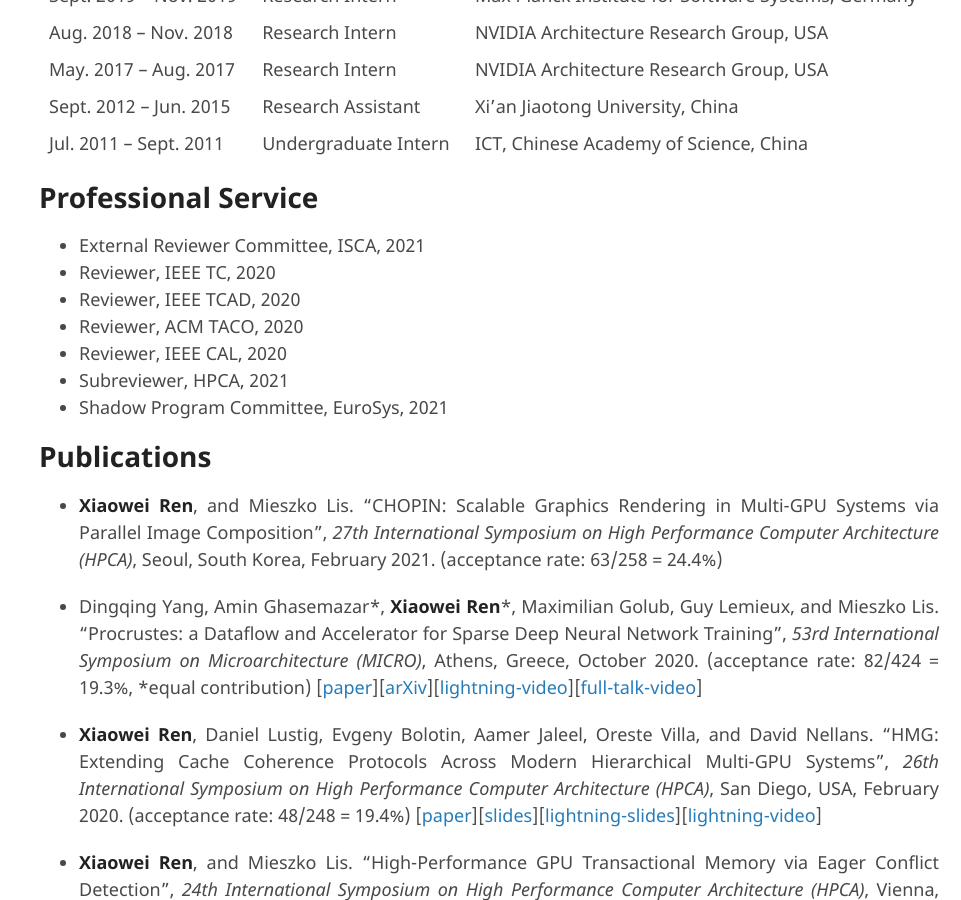
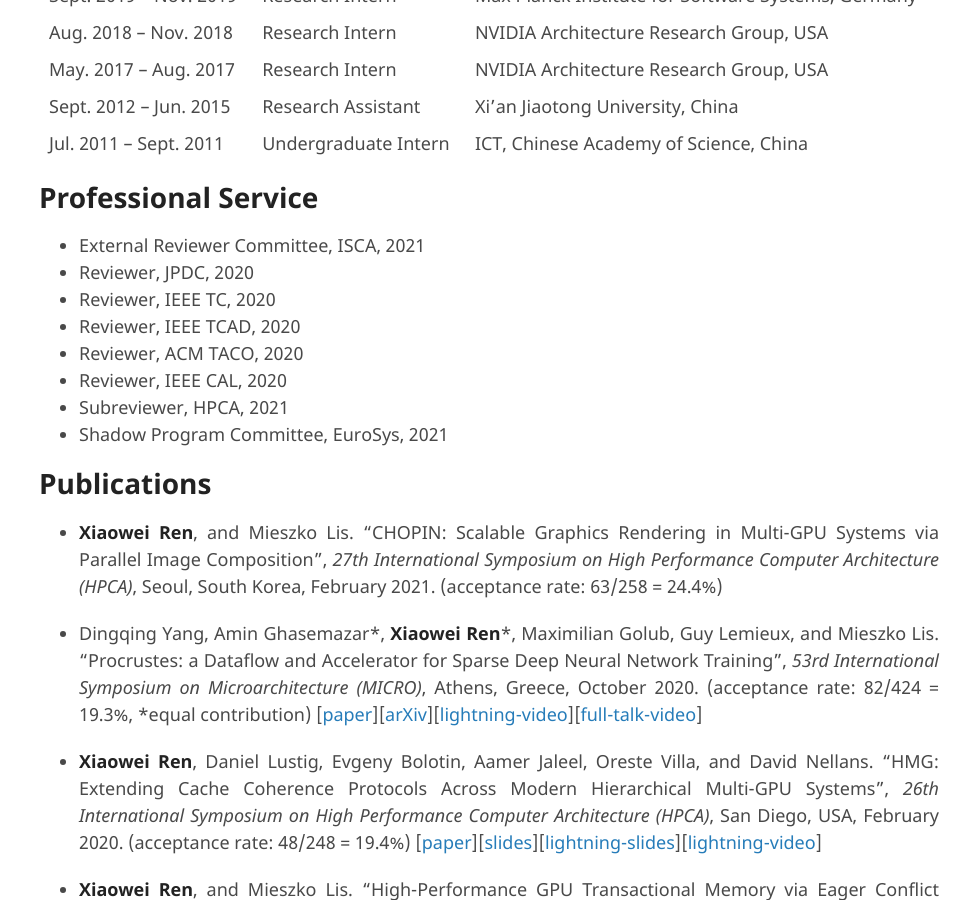
Before and after one commit to ericrxw/xiaoweiren, a Jekyll site: the page built from index.md, in a window 1280 px wide and 900 px high, scrolled down 701 px. Shown: the whole window, without its empty margins (319-1280 px from the left). Built offline with Jekyll 4.4.1, drawn with Linux system fonts in a browser that asks for light colours; our own code applies the rules of GitHub Pages for plain Markdown files; the repository's description, which GitHub fills in, is left out.

Commit message:
update professional service

```diff
--- a/index.md
+++ b/index.md
@@ -27,6 +27,7 @@ B.Sc, Xi'an Jiaotong University, China, Jun. 2012
 # Professional Service
 
 * External Reviewer Committee, ISCA, 2021
+* Reviewer, JPDC, 2020
 * Reviewer, IEEE TC, 2020
 * Reviewer, IEEE TCAD, 2020
 * Reviewer, ACM TACO, 2020
```
Also changed, not shown: 1 other file.
